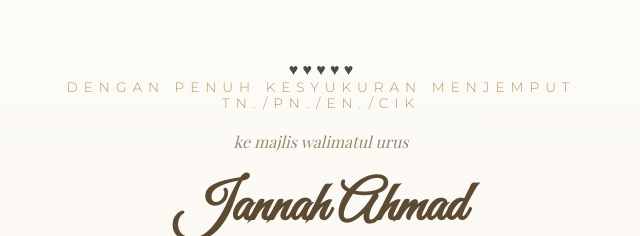
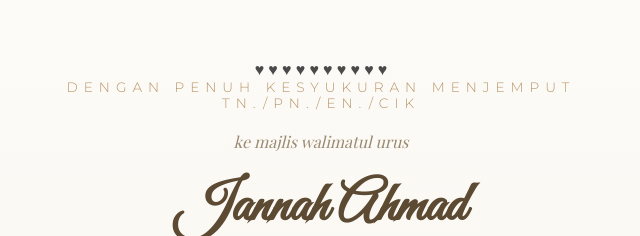
Before and after one commit to jannahZ/weddingInvitation, a plain HTML site: page index.html in a window 1280 px wide. Shown: the top 236 px of the page, 319-959 px from the left. Drawn offline with nearby package versions, Linux system fonts and the light colour scheme; a web font is replaced by a local one.

Commit message:
Update index.html

```diff
--- a/index.html
+++ b/index.html
@@ -500,7 +500,7 @@
 
         <!-- ── Hero ── -->
         <section class="hero fade-in">
-            <div class="hearts">♥ ♥ ♥ ♥ ♥</div>
+            <div class="hearts">♥  ♥  ♥  ♥  ♥  ♥  ♥  ♥  ♥  ♥</div>
             <p class="subtitle">Dengan penuh kesyukuran menjemput Tn./Pn./En./Cik</p>
             <p class="tagline">ke majlis walimatul urus</p>
             <br>
```
